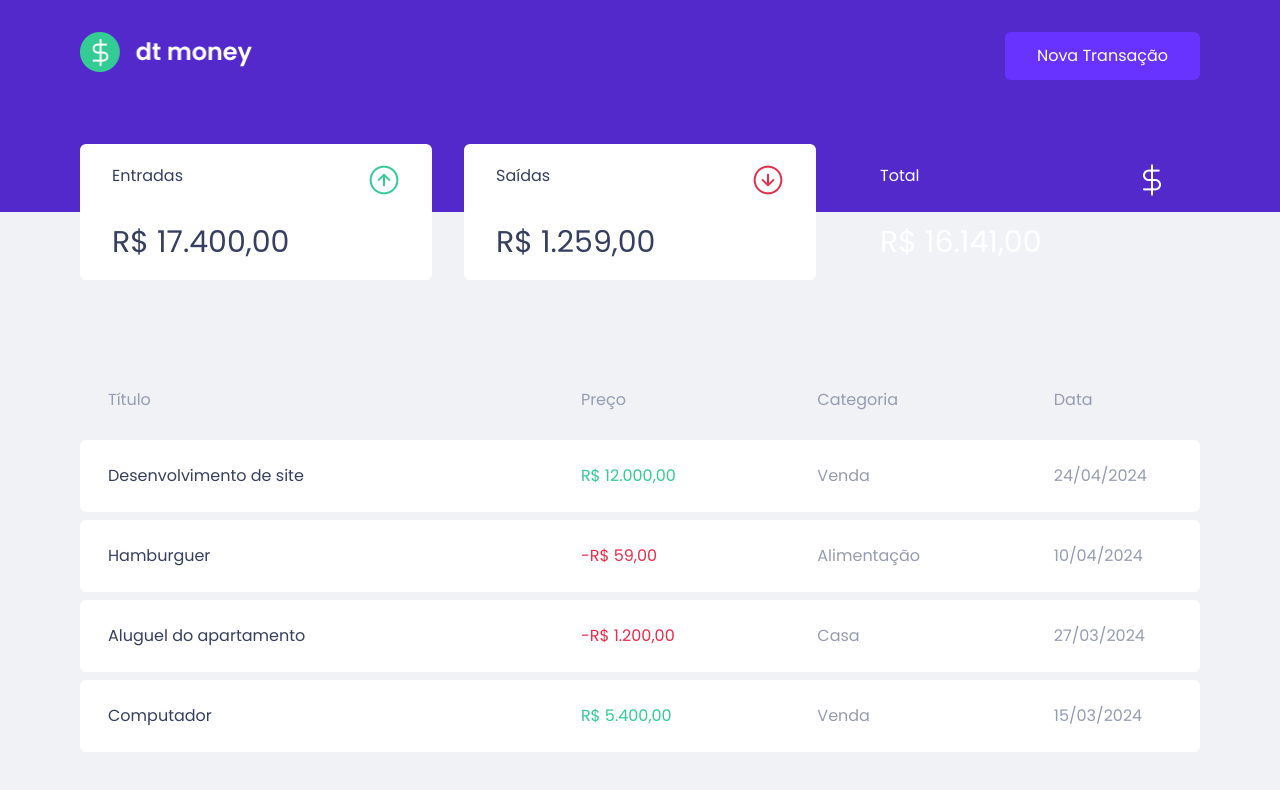
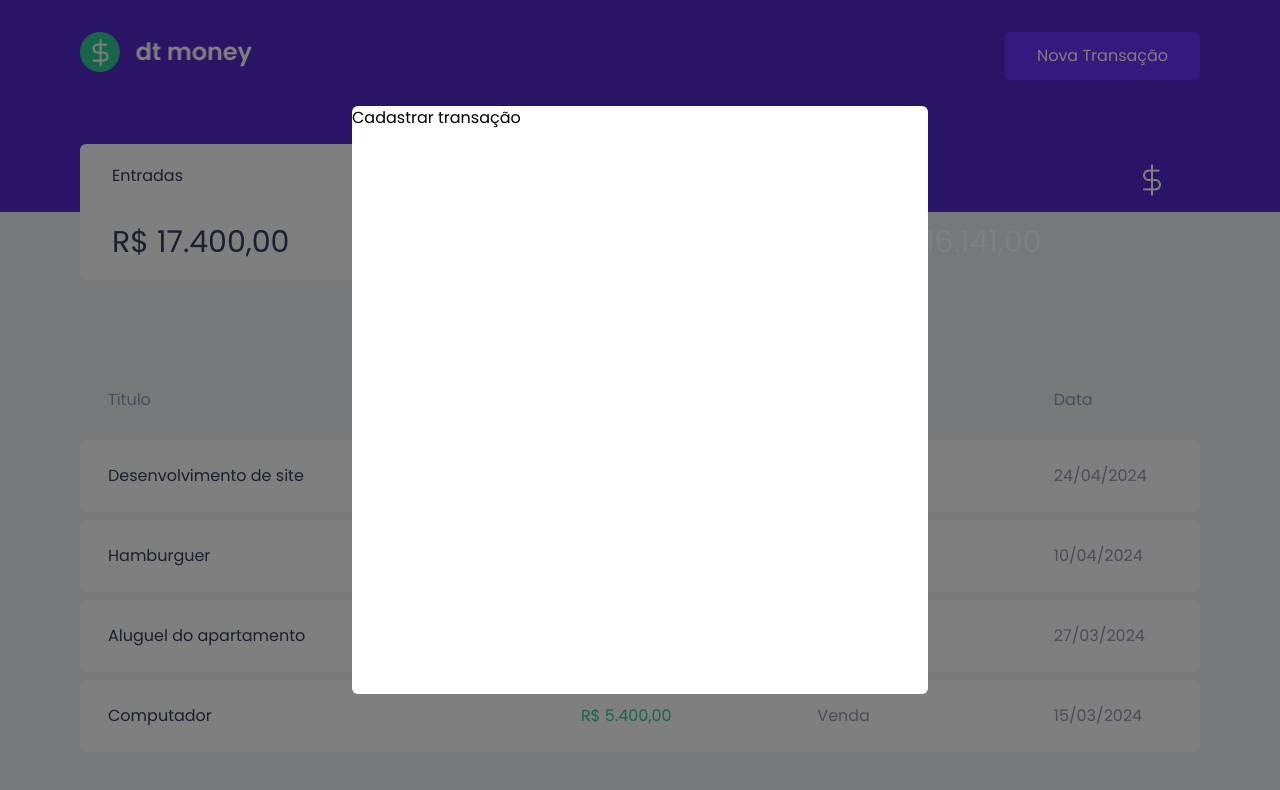
Before and after one commit to misalima/dt-money, a Next.js app: page / in a window 1280 px wide. Shown: the top 790 px of the page. Built offline with nearby package versions, Linux system fonts and the light colour scheme.

Commit message:
start AddTransactionModal component. Create the div, with overlay

```diff
--- a/src/app/page.tsx
+++ b/src/app/page.tsx
@@ -1,3 +1,4 @@
+import { AddTransactionModal } from "@/components/AddTransactionModal";
 import { Header } from "@/components/Header/Index";
 import { List } from "@/components/List";
 import { ValuesCard } from "@/components/ValuesCard";
@@ -7,6 +8,7 @@ import Image from "next/image";
 export default function Home() {
   return (
     <>
+      <AddTransactionModal />
       <Header />
       <div className="mx-auto max-w-[1120px]">
         <ValuesCardGroup />
--- /dev/null
+++ b/src/components/AddTransactionModal/index.tsx
@@ -0,0 +1,12 @@
+export function AddTransactionModal() {
+  return (
+    <div className="w-full h-full absolute flex justify-center items-center z-10 bg-black/50 p-8">
+      <div className="bg-white h-[588px] w-[576px] rounded-md">
+        <h3>Cadastrar transação</h3>
+        <form action="submit">
+            {/*Implement Form*/}
+        </form>
+      </div>
+    </div>
+  );
+}
```
Also changed, not shown: 1 other file (tests, documents, lock files or other folders).
